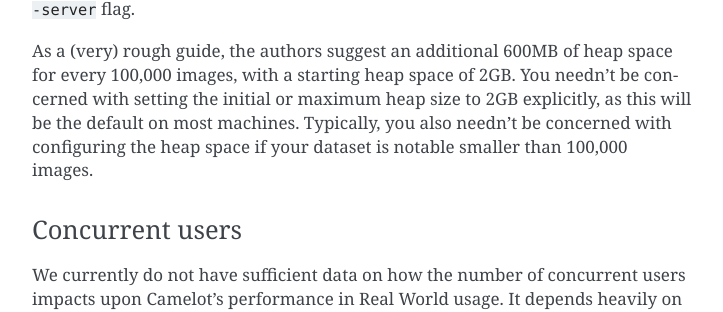
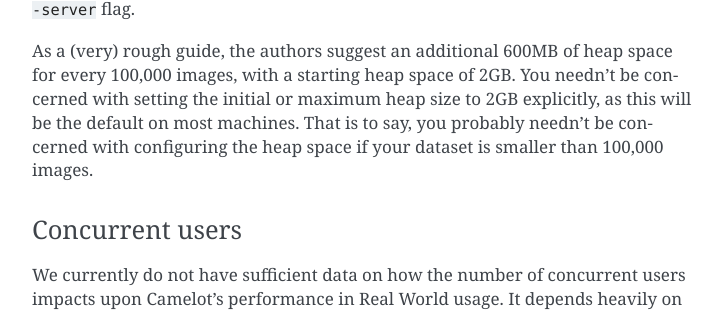
Before and after one commit to heidihendry/camelot, a Sphinx documentation site: the page built from doc/scale.rst, in a window 1280 px wide and 900 px high, scrolled down 2031 px. Shown: the part 221-533 px from the top of the window, without its empty margins (388-1111 px from the left). Built offline with Sphinx 7.4.7, drawn with Linux system fonts in a browser that asks for light colours.

Commit message:
Typos, clarification.

```diff
--- a/doc/scale.rst
+++ b/doc/scale.rst
@@ -101,9 +101,9 @@ workloads via the ``-server`` flag.
 As a (very) rough guide, the authors suggest an additional 600MB of heap space
 for every 100,000 images, with a starting heap space of 2GB.  You needn't be
 concerned with setting the initial or maximum heap size to 2GB explicitly, as
-this will be the default on most machines.  Typically, you also needn't be
-concerned with configuring the heap space if your dataset is notable smaller
-than 100,000 images.
+this will be the default on most machines.  That is to say, you probably
+needn't be concerned with configuring the heap space if your dataset is
+smaller than 100,000 images.
 
 Concurrent users
 ^^^^^^^^^^^^^^^^
```
